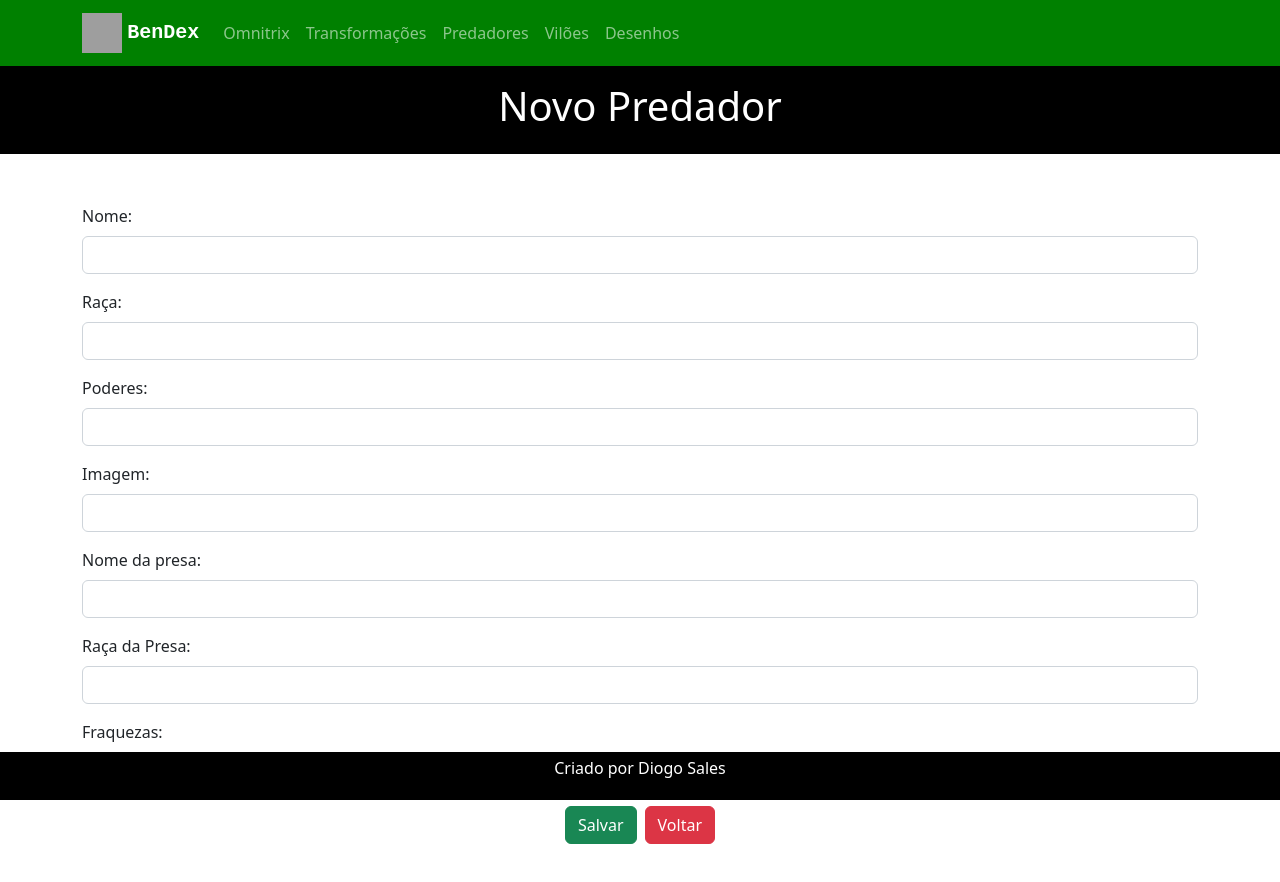
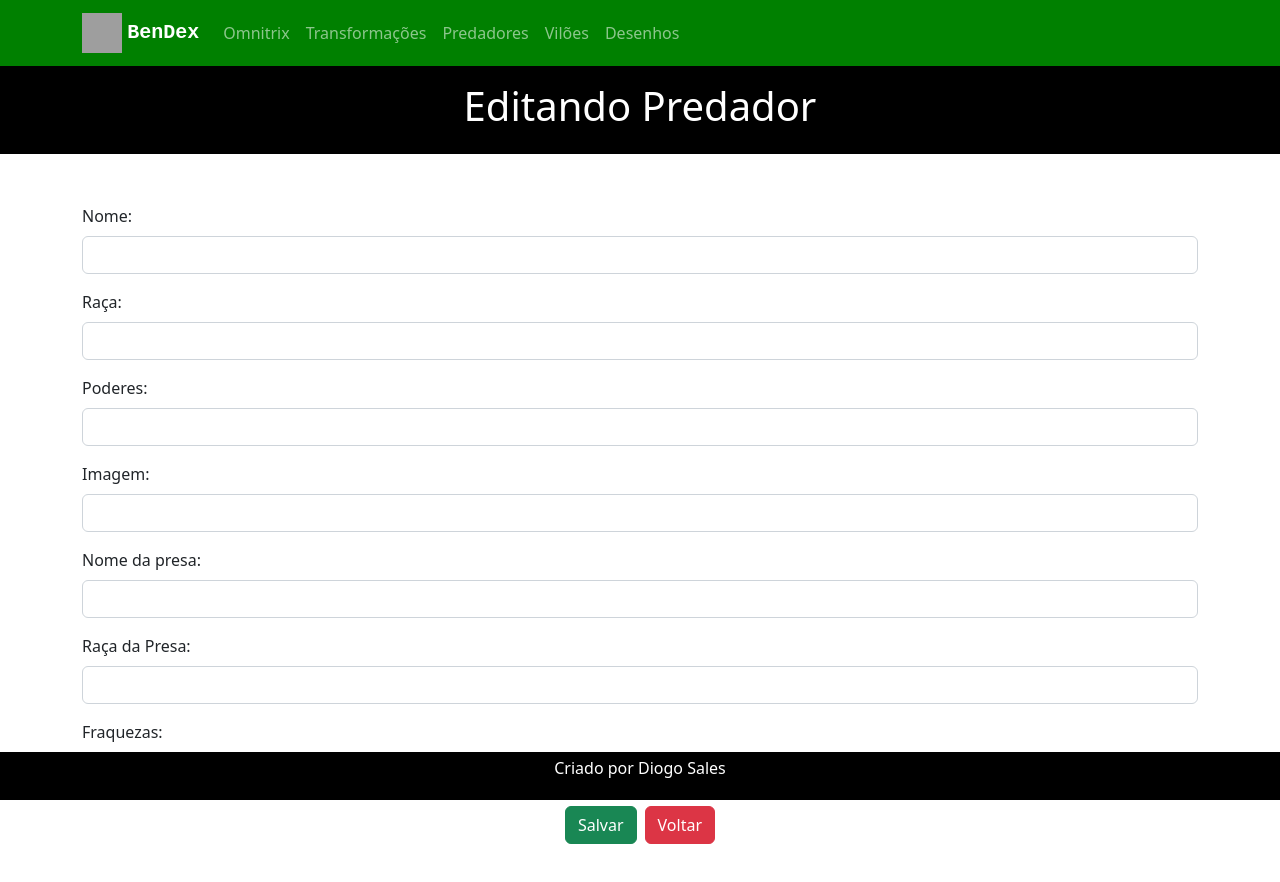
Before and after one commit to digsales/BenDex_React, a Next.js app: page /predadores/1/form in a window 1280 px wide. Shown: the top 882 px of the page. Built offline with nearby package versions, Linux system fonts and the light colour scheme; no server answers; the database is empty; grey boxes are pictures that could not be loaded.

Commit message:
Editando titulo

```diff
--- a/pages/predadores/[id]/form.jsx
+++ b/pages/predadores/[id]/form.jsx
@@ -35,7 +35,7 @@
   }
 
   return (
-    <Pagina titulo="Novo Predador">
+    <Pagina titulo="Editando Predador">
       <Form>
         <Form.Group className="mb-3" controlId="nome">
           <Form.Label>Nome: </Form.Label>
--- a/pages/transformacoes/[id]/form.jsx
+++ b/pages/transformacoes/[id]/form.jsx
@@ -43,7 +43,7 @@
   }
 
   return (
-    <Pagina titulo="Nova Transformação">
+    <Pagina titulo="Editando Transformação">
       <Form>
         <Form.Group className="mb-3" controlId="nome">
           <Form.Label>Nome: </Form.Label>
```
